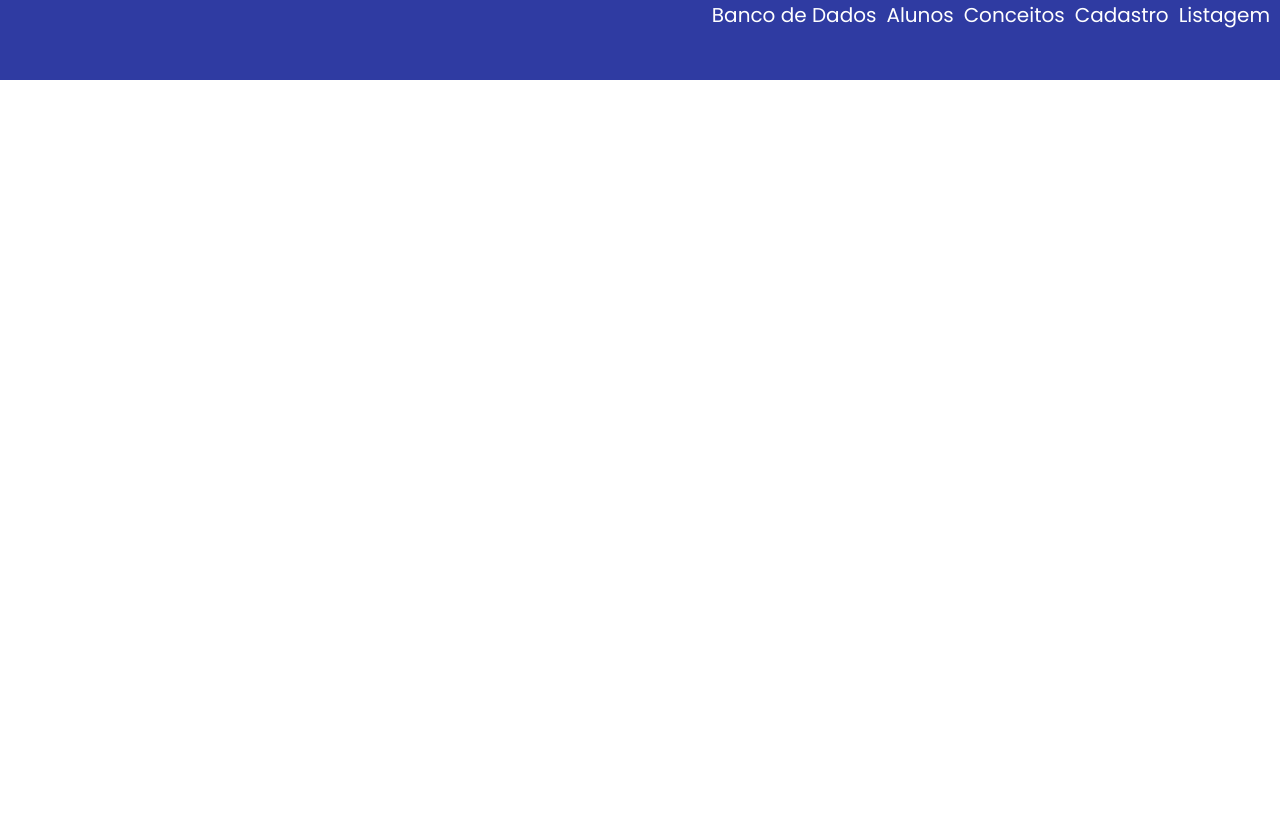
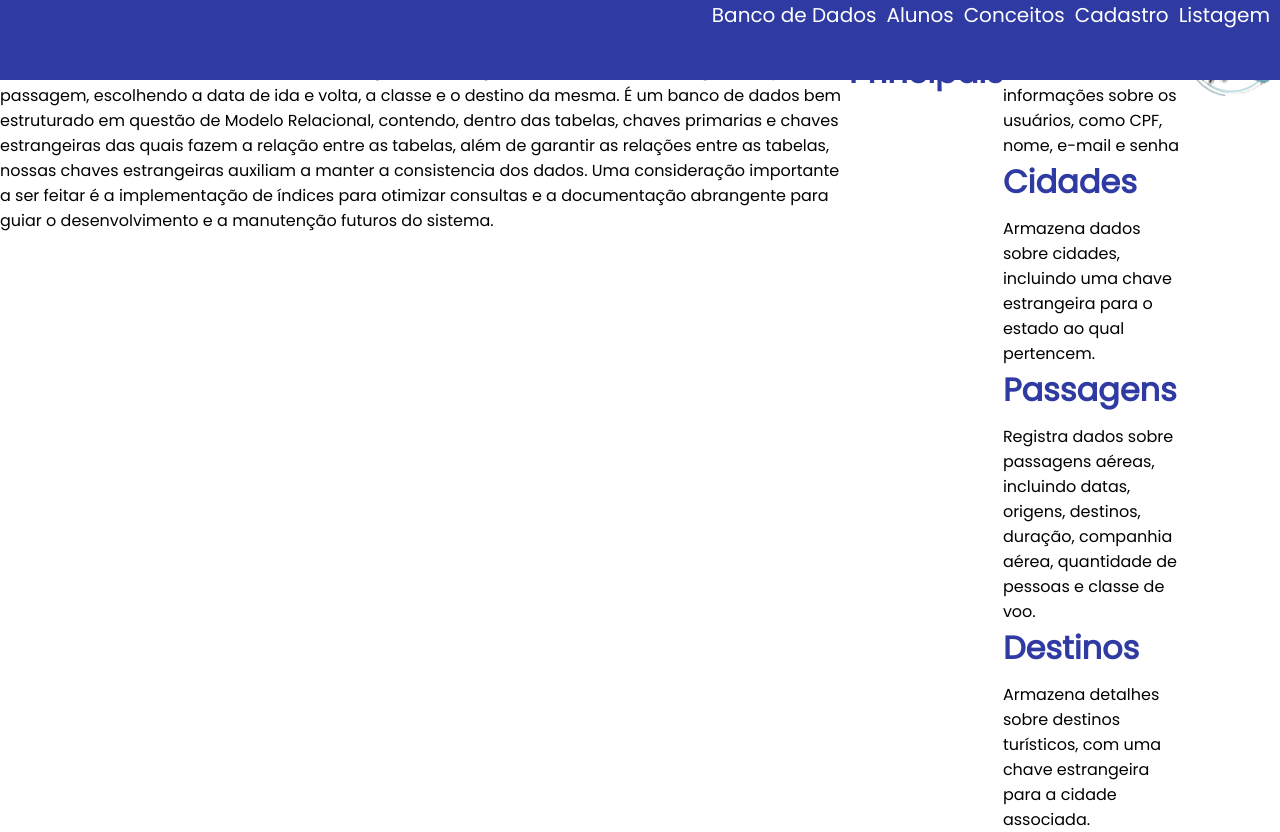
Before and after one commit to defendii/Avalia-o-4-BIm-DW, a Python web app: template flask/templates/bd.html in a window 1280 px wide. Before the commit the page ends 80 px from the top, so only its background shows below. Run offline with Jinja, Linux system fonts and the light colour scheme; the template is opened without the code that fills it, so the values that code supplies are empty.

Commit message:
Pagina do banco de dados desktop

```diff
--- a/flask/templates/bd.html
+++ b/flask/templates/bd.html
@@ -42,7 +42,52 @@
         </div>
 
 
-        <div class="container-desktop">
+        <br>
+        <br>
+        <div class="content-box">
+            <h1>Banco de Dados</h1>
+            <p>Nosso banco de dados é relacionado a uma agência de viagens, onde o usuário consegue comprar sua
+                passagem,
+                escolhendo a data de ida e volta, a classe e o destino da mesma. É um banco de dados bem estruturado em
+                questão de Modelo Relacional, contendo, dentro das tabelas, chaves
+                primarias e chaves estrangeiras das quais fazem a relação entre as tabelas, além de garantir as relações
+                entre as tabelas, nossas chaves estrangeiras auxiliam a manter a consistencia dos dados. Uma
+                consideração importante a ser feitar é a implementação de índices para otimizar consultas e a
+                documentação abrangente para guiar o desenvolvimento e a manutenção futuros do sistema. </p>
 
         </div>
+
+        <h1 class="tabelas">
+            Tabelas Principais
+        </h1>
+
+        <div class="container">
+
+            <div class="">
+                <h1>Usuário</h1>
+                <p>Armazena informações sobre os usuários, como CPF, nome, e-mail e senha</p>
+            </div>
+
+            <div class="">
+                <h1>Cidades</h1>
+                <p>Armazena dados sobre cidades, incluindo uma chave estrangeira para o estado ao qual pertencem.</p>
+            </div>
+
+            <div class="">
+                <h1>Passagens</h1>
+                <p>Registra dados sobre passagens aéreas, incluindo datas, origens, destinos, duração, companhia aérea,
+                    quantidade de pessoas e classe de voo.</p>
+            </div>
+
+            <div class="">
+                <h1>Destinos</h1>
+                <p>Armazena detalhes sobre destinos turísticos, com uma chave estrangeira para a cidade associada.</p>
+            </div>
+
+        </div>
+
+        <img class="logo" src="../Imagens/logo1.png" alt="">
+
+
+
     </div>
```
Also changed, not shown: Banco de dados/bd.css (+44 -16 lines), Banco de dados/bd.html (+16 -4 lines).
